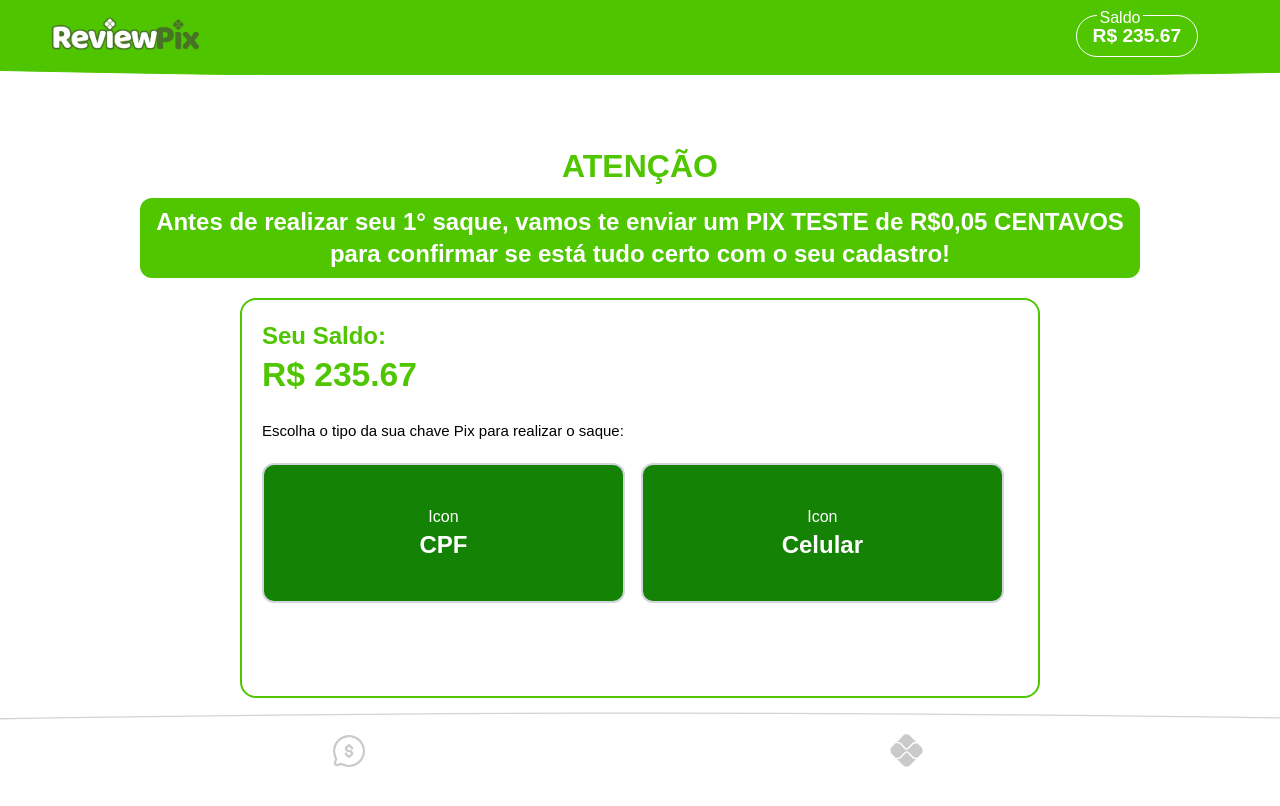
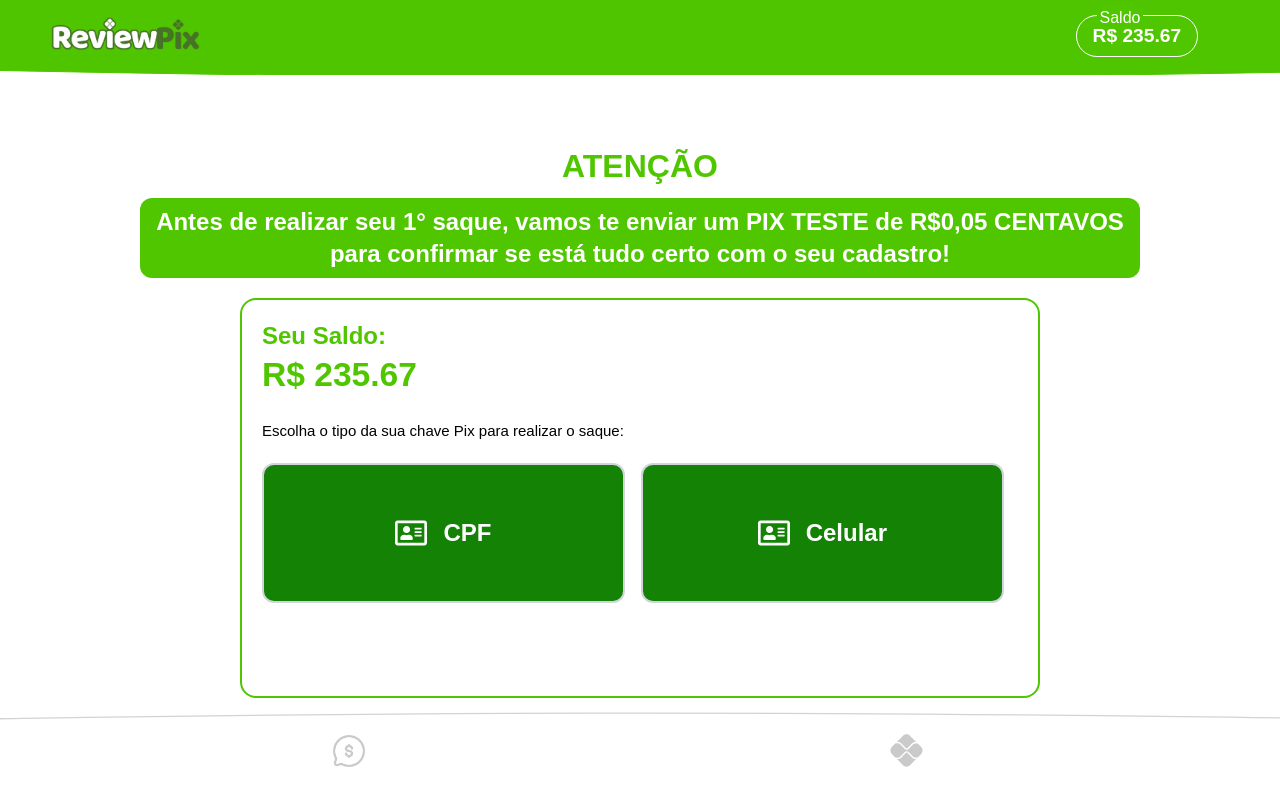
Before and after one commit to 36777/review-pix, a Next.js app: page /saque in a window 1280 px wide. Shown: the top 806 px of the page. Built offline with nearby package versions, Linux system fonts and the light colour scheme.

Commit message:
✨ feat(form): add icons to cpf and celular options

```diff
--- a/src/app/saque/_components/Form.tsx
+++ b/src/app/saque/_components/Form.tsx
@@ -46,19 +46,30 @@ export default function Form() {
       <div className='flex gap-4'>
         {/* Opção CPF */}
         <div
-          className={`flex flex-col justify-center items-center border-2 ${selection === 'cpf' ? 'border-primary' : 'border-gray-300'} hover:bg-primary ${selection === 'cpf' ? 'bg-primary' : 'bg-[#148305]'} p-4 rounded-xl w-full sm:w-[48%] min-h-[140px] transition-all hover:scale-105 cursor-pointer`}
+          className={`flex flex-col md:flex-row gap-4 justify-center items-center border-2 ${selection === 'cpf' ? 'border-primary' : 'border-gray-300'} hover:bg-primary ${selection === 'cpf' ? 'bg-primary' : 'bg-[#148305]'} p-4 rounded-xl w-full sm:w-[48%] min-h-[140px] transition-all hover:scale-105 cursor-pointer`}
           onClick={() => handleSelectionChange('cpf')}
         >
-          <div>Icon</div>
+          <div>
+            <svg aria-hidden="true" className="w-8 h-8" viewBox="0 0 576 512" xmlns="http://www.w3.org/2000/svg" width="24" height="24" fill="currentColor">
+              <path d="M528 32H48C21.5 32 0 53.5 0 80v352c0 26.5 21.5 48 48 48h480c26.5 0 48-21.5 48-48V80c0-26.5-21.5-48-48-48zm0 400H48V80h480v352zM208 256c35.3 0 64-28.7 64-64s-28.7-64-64-64-64 28.7-64 64 28.7 64 64 64zm-89.6 128h179.2c12.4 0 22.4-8.6 22.4-19.2v-19.2c0-31.8-30.1-57.6-67.2-57.6-10.8 0-18.7 8-44.8 8-26.9 0-33.4-8-44.8-8-37.1 0-67.2 25.8-67.2 57.6v19.2c0 10.6 10 19.2 22.4 19.2zM360 320h112c4.4 0 8-3.6 8-8v-16c0-4.4-3.6-8-8-8H360c-4.4 0-8 3.6-8 8v16c0 4.4 3.6 8 8 8zm0-64h112c4.4 0 8-3.6 8-8v-16c0-4.4-3.6-8-8-8H360c-4.4 0-8 3.6-8 8v16c0 4.4 3.6 8 8 8zm0-64h112c4.4 0 8-3.6 8-8v-16c0-4.4-3.6-8-8-8H360c-4.4 0-8 3.6-8 8v16c0 4.4 3.6 8 8 8z"></path>
+            </svg>
+
+          </div>
           <p className="font-bold text-2xl">CPF</p>
         </div>
 
         {/* Opção Celular */}
         <div
-          className={`flex flex-col justify-center items-center border-2 ${selection === 'celular' ? 'border-primary' : 'border-gray-300'} hover:bg-primary ${selection === 'celular' ? 'bg-primary' : 'bg-[#148305]'} p-4 rounded-xl w-full sm:w-[48%] min-h-[140px] transition-all hover:scale-105 cursor-pointer`}
+          className={` md:flex-row gap-4 flex flex-col justify-center items-center border-2 ${selection === 'celular' ? 'border-primary' : 'border-gray-300'} hover:bg-primary ${selection === 'celular' ? 'bg-primary' : 'bg-[#148305]'} p-4 rounded-xl w-full sm:w-[48%] min-h-[140px] transition-all hover:scale-105 cursor-pointer`}
           onClick={() => handleSelectionChange('celular')}
         >
-          <div>Icon</div>
+          <div>
+            <svg aria-hidden="true" className="w-8 h-8" viewBox="0 0 576 512" xmlns="http://www.w3.org/2000/svg" fill="white">
+              <path d="M528 32H48C21.5 32 0 53.5 0 80v352c0 26.5 21.5 48 48 48h480c26.5 0 48-21.5 48-48V80c0-26.5-21.5-48-48-48zm0 400H48V80h480v352zM208 256c35.3 0 64-28.7 64-64s-28.7-64-64-64-64 28.7-64 64 28.7 64 64 64zm-89.6 128h179.2c12.4 0 22.4-8.6 22.4-19.2v-19.2c0-31.8-30.1-57.6-67.2-57.6-10.8 0-18.7 8-44.8 8-26.9 0-33.4-8-44.8-8-37.1 0-67.2 25.8-67.2 57.6v19.2c0 10.6 10 19.2 22.4 19.2zM360 320h112c4.4 0 8-3.6 8-8v-16c0-4.4-3.6-8-8-8H360c-4.4 0-8 3.6-8 8v16c0 4.4 3.6 8 8 8zm0-64h112c4.4 0 8-3.6 8-8v-16c0-4.4-3.6-8-8-8H360c-4.4 0-8 3.6-8 8v16c0 4.4 3.6 8 8 8zm0-64h112c4.4 0 8-3.6 8-8v-16c0-4.4-3.6-8-8-8H360c-4.4 0-8 3.6-8 8v16c0 4.4 3.6 8 8 8z"></path>
+            </svg>
+
+
+          </div>
           <p className="font-bold text-2xl">Celular</p>
         </div>
       </div>
```
